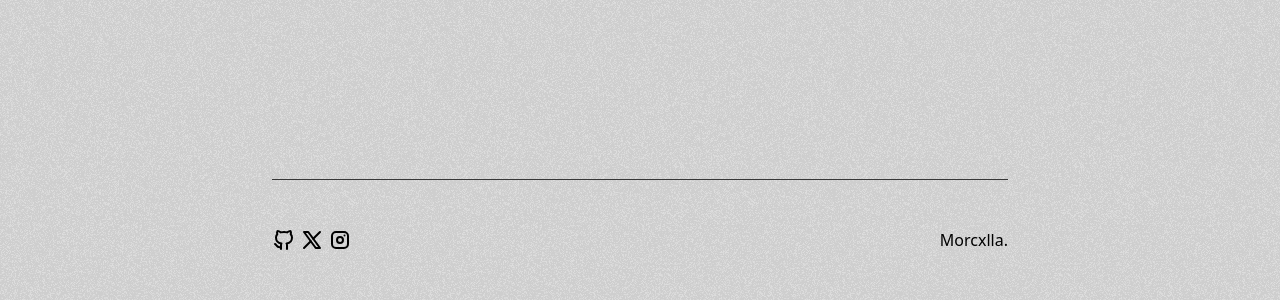
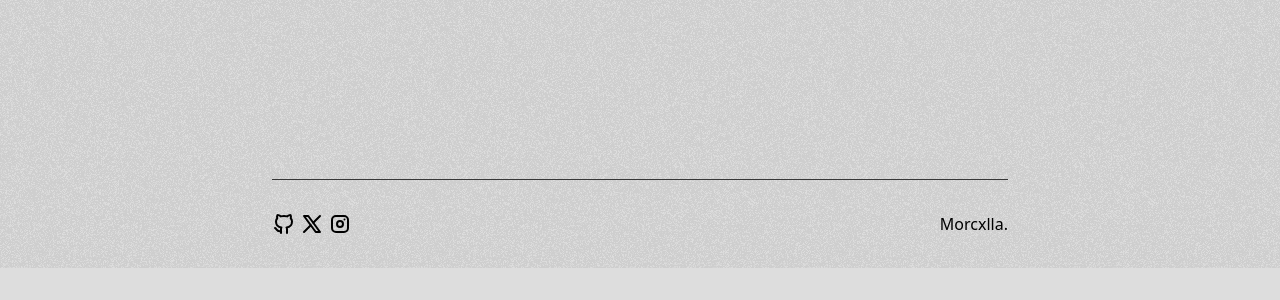
Before and after one commit to morcxlla/morcxlla, an Astro site: page / in a window 1280 px wide. Shown: the part 1705-2005 px from the top of the page. After the commit the page ends 1973 px from the top, so only its background shows below. Built offline with nearby package versions, Linux system fonts and the light colour scheme; Astro itself is replaced by a stand-in of ours.

Commit message:
Small Footer

```diff
--- a/src/components/Footer.astro
+++ b/src/components/Footer.astro
@@ -1,7 +1,7 @@
 ---
 import Socialnav from "./Socialnav.astro";
 ---
-<footer class="mt-24 py-12 border-t border-primary flex justify-between items-center">
+<footer class="mt-24 py-8 border-t border-primary flex justify-between items-center">
 
   <Socialnav/>
 
```
